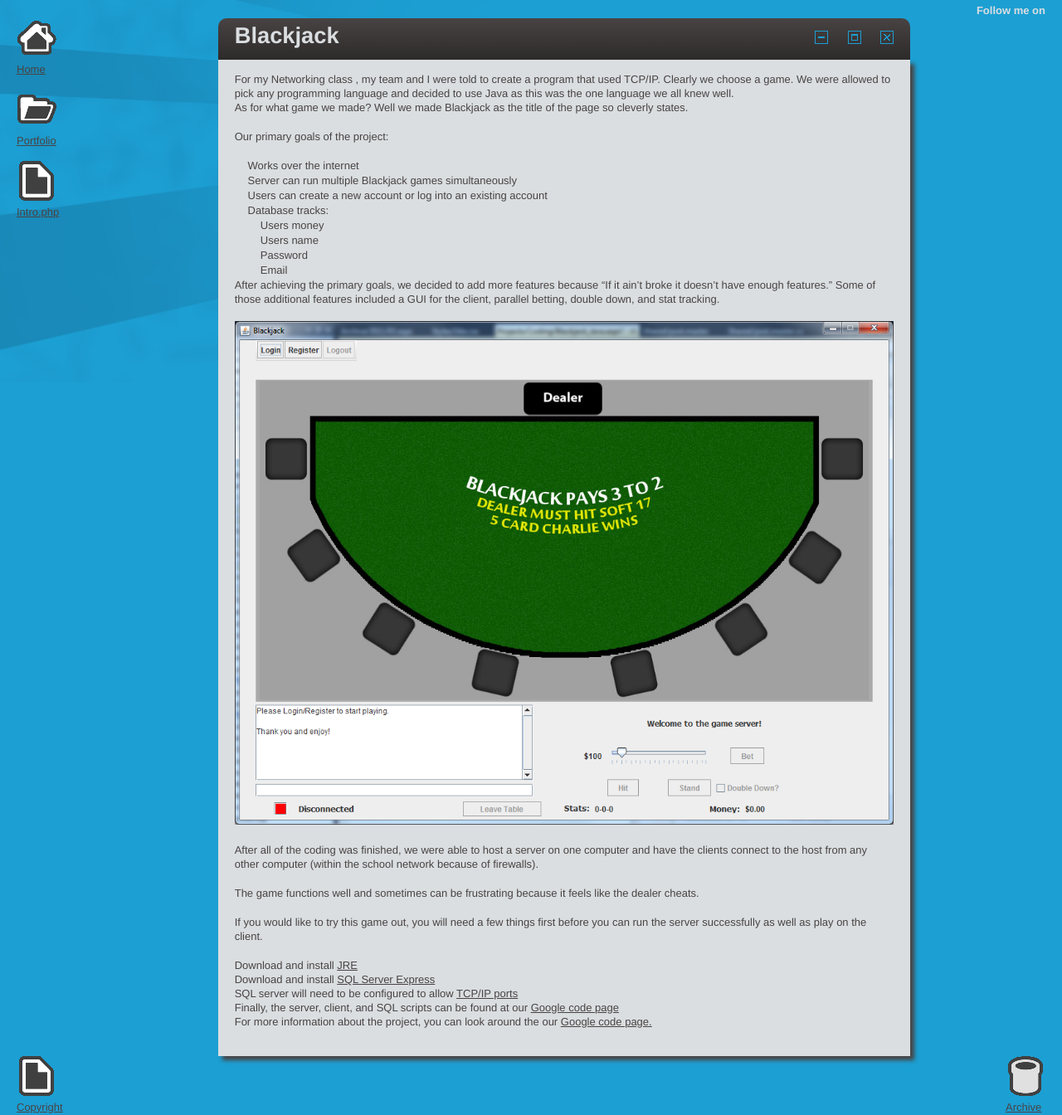
After one commit to jpbradley/CraigMart.in, a PHP site: page /portfolio/software/blackjack.php in a window 1280 px wide. The commit adds this page. Shown: the part 339-1683 px from the top of the page at 83% size. Run offline with PHP 8.4, Linux system fonts and the light colour scheme; some libraries are stand-ins or nearby versions.

Commit message:
Added Blackjack.php

```diff
--- a/header.php
+++ b/header.php
@@ -22,6 +22,9 @@
 		<![endif]-->
 
 		<link rel="shortcut icon" href="/favicon.ico" />
+
+		<script src="http://ajax.googleapis.com/ajax/libs/jquery/1.7.1/jquery.min.js"></script>
+		<script src="/js/app.js"></script>
 
 		<script type="text/javascript">
 
@@ -60,7 +63,7 @@
 								<li><a href="/portfolio/graphics/">Graphics</a></li>
 								<li><a href="/portfolio/software/">Software</a>
 									<ul>
-										<li><a href="#">Blackjack</a></li>
+										<li><a href="/portfolio/software/blackjack.php">Blackjack</a></li>
 									</ul>
 								</li>
 							</ul>
--- /dev/null
+++ b/portfolio/software/blackjack.php
@@ -0,0 +1,64 @@
+<?php include($_SERVER['DOCUMENT_ROOT'].'/header.php'); ?>
+
+	<section class="row">
+		<?php include($_SERVER['DOCUMENT_ROOT'].'/desktopicons.php'); ?>
+
+		<section class="eight columns">
+			<header class="row graybar rounded-corners">
+				<div class="twelve columns">
+					<hgroup class="left container">
+						<h3>Blackjack</h3>
+					</hgroup>
+
+					<?php include($_SERVER['DOCUMENT_ROOT'].'/windowButtons.php'); ?>
+				</div>
+			</header>
+			<section class="row application">
+				<article class="container">
+				<p>For my Networking class , my team and I were told to create a program that used TCP/IP.
+					Clearly we choose a game. We were allowed to pick any programming language and decided
+					to use Java as this was the one language we all knew well.<br />
+					As for what game we made? Well we made Blackjack as the title of the page so cleverly states.</p>
+				<p>Our primary goals of the project:</p>
+				<ul>
+					<li>
+						Works over the internet</li>
+					<li>
+						Server can run multiple Blackjack games simultaneously</li>
+					<li>
+						Users can create a new account or log into an existing account</li>
+					<li>
+						Database tracks:
+						<ul>
+							<li>
+								Users money</li>
+							<li>
+								Users name</li>
+							<li>
+								Password</li>
+							<li>
+								Email</li>
+						</ul>
+					</li>
+				</ul>
+				<p>After achieving the primary goals, we decided to add more features
+					because &ldquo;If it ain&rsquo;t broke it doesn&rsquo;t have enough features.&rdquo;
+					Some of those additional features included a GUI for the client, parallel betting, double down,
+					and stat tracking.</p>
+				<p><img alt="" src="/images/portfolio/software/blackjack/bjtable.png"/></p>
+				<p>After all of the coding was finished, we were able to host a server on one computer and
+					have the clients connect to the host from any other computer (within the school network because of firewalls).</p>
+				<p>The game functions well and sometimes can be frustrating because it feels like the dealer cheats.</p>
+				<p>If you would like to try this game out, you will need a few things first before you can run the server
+					successfully as well as play on the client.</p>
+				<p>Download and install <a href="http://www.oracle.com/technetwork/java/javase/downloads/jre-6u25-download-346243.html">JRE</a><br />
+					Download and install <a href="http://www.microsoft.com/sqlserver/en/us/editions/express.aspx">SQL Server Express</a><br />
+					SQL server will need to be configured to allow <a href="http://msdn.microsoft.com/en-us/library/bb909712%28v=vs.90%29.aspx">TCP/IP ports</a><br />
+					Finally, the server, client, and SQL scripts can be found at our <a href="http://code.google.com/p/cisc370-finalproject/downloads/list">Google code page</a><br />
+					For more information about the project, you can look around the our <a href="http://code.google.com/p/cisc370-finalproject/">Google code page.</a></p>
+				</article>
+			</section>
+		</section>
+	</section>
+
+<?php include($_SERVER['DOCUMENT_ROOT'].'/footer.php'); ?>
```
Also changed, not shown: portfolio/software/index.php (+8 -1 lines), images/portfolio/software/blackjack/bjtable.png (added).
